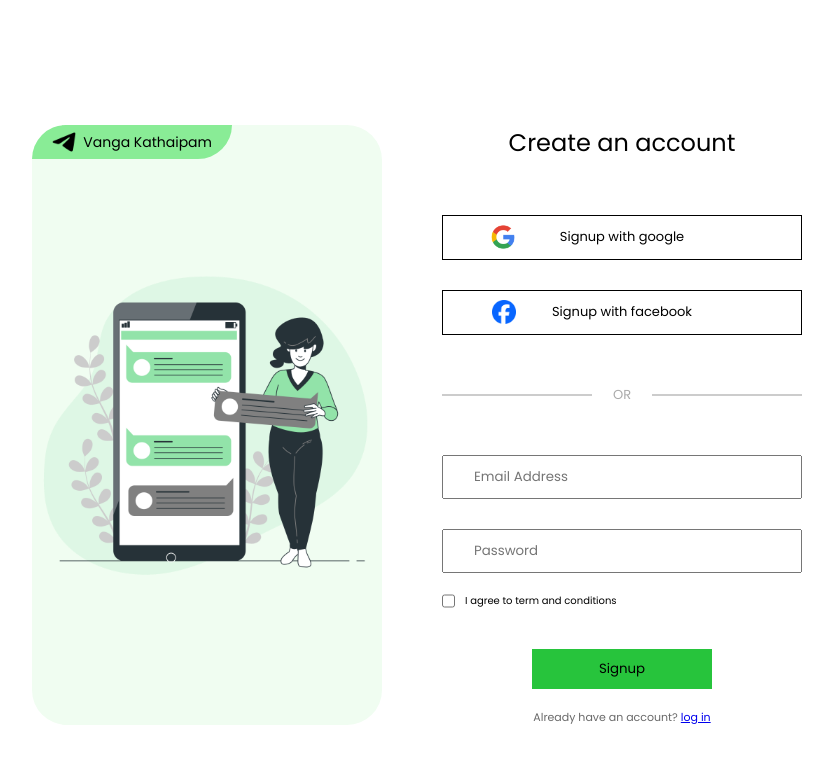
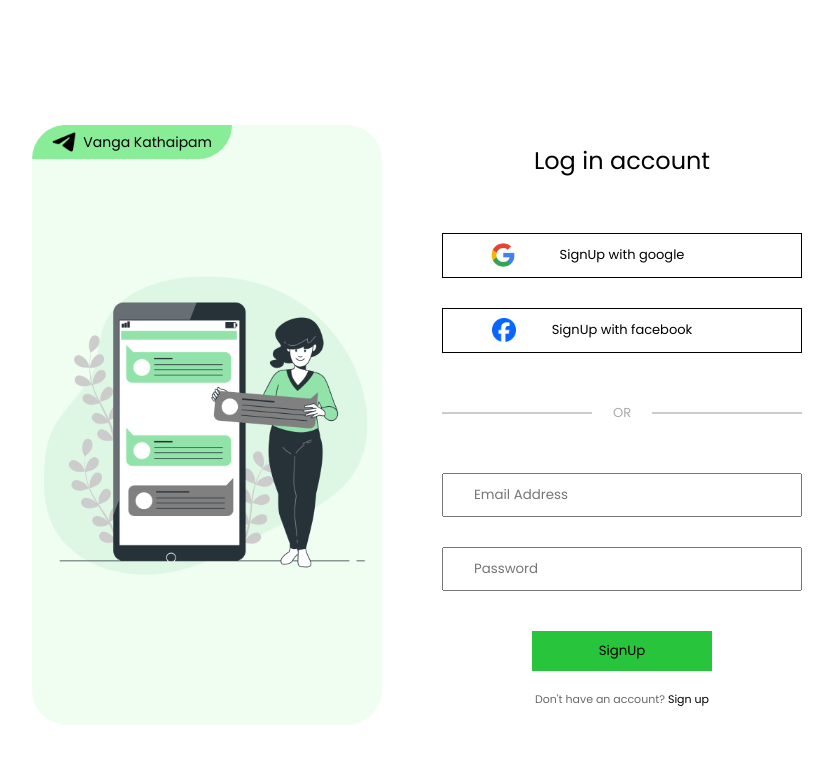
Before and after one commit to harishihan-c/Real-Time-Chat-App, a React (Vite) app: page / in a window 1280 px wide. Shown: the top 764 px of the page, without its empty margins (193-1026 px from the left). Built offline with nearby package versions, Linux system fonts and the light colour scheme.

Commit message:
feat: Add login page, and needed logics using useState

```diff
--- a/src/Pages/Login/Login.jsx
+++ b/src/Pages/Login/Login.jsx
@@ -1,8 +1,13 @@
 import React from 'react';
 import "./Login.css";
 import assets from '../../assets/assets.js'
+import {useState} from 'react'
 
 const Login = () => {
+
+    const [currentState, setState] = useState("SignUp");
+
+
     return(
         <div className="signup">
 
@@ -17,14 +22,18 @@ const Login = () => {
 
 
             <div className="form-section">
-                <h2> Create an account</h2>
+                {
+                    currentState == "Signup"
+                    ?<h2> Create an account</h2>
+                    :<h2> Log in account</h2>
+                }
                 <div className="google">
                     <img src={assets.google}/>
-                    <button> Signup with google</button>
+                    <button> {currentState} with google</button>
                 </div>
                 <div className="facebook">
                     <img src={assets.facebook}/>
-                    <button> Signup with facebook</button>
+                    <button> {currentState} with facebook</button>
                 </div>
 
                 <div className="or-box">
@@ -35,12 +44,22 @@ const Login = () => {
 
                 <input placeholder="Email Address" className="email-input"/>
                 <input placeholder="Password" className="password-input" />
-                <div className="term">
-                    <input type="checkbox" id="correct" />
-                    <label htmlFor="correct" > I agree to term and conditions </label>
-                </div>
-                <button className="signup-button"> Signup</button>
-                <p className="login-text">Already have an account? <a href="#">log in</a> </p>
+                {
+                    currentState == "Signup"
+                    ? <div className="term">
+                            <input type="checkbox" id="correct" />
+                            <label htmlFor="correct" > I agree to term and conditions </label>
+                        </div>
+                    :null
+                }
+                <button className="signup-button"> {currentState}</button>
+                {
+                    currentState == "Signup"
+                    ?<p className="login-text">Already have an account? <span onClick = {() => setState("Login")}>Log in</span></p>
+                    :<p className="login-text">Don't have an account? <span onClick = {() => setState("Signup")}>Sign up</span></p>
+
+                }
+
 
            </div>
         </div>
```
